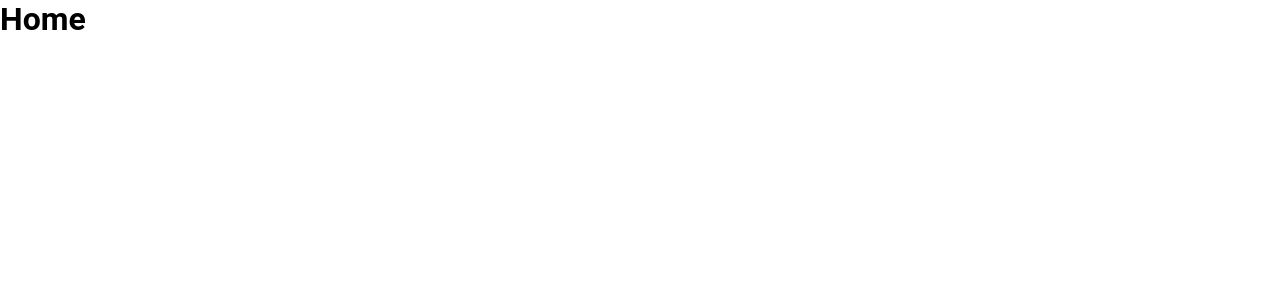
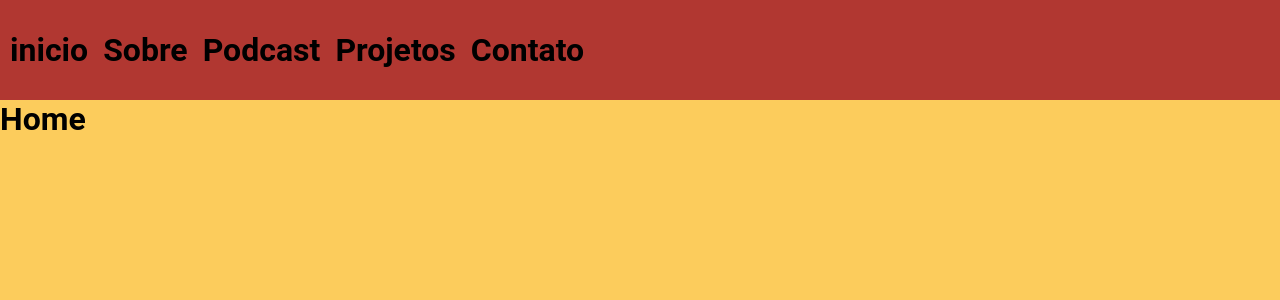
Before and after one commit to Icristolfe/pipoca-agil-frontend, a React (Vite) app: page /home in a window 1280 px wide. Shown: the top 300 px of the page. Built offline with nearby package versions, Linux system fonts and the light colour scheme; sample sign-in values are in the browser's storage.

Commit message:
update login and home

```diff
--- /dev/null
+++ b/src/components/Header/index.jsx
@@ -0,0 +1,14 @@
+import { Container } from './style'
+function Header() {
+  return (
+    <Container>
+      <h1>inicio</h1>
+      <h1>Sobre</h1>
+      <h1>Podcast</h1>
+      <h1>Projetos</h1>
+      <h1>Contato</h1>
+    </Container>
+  )
+}
+
+export default Header
--- /dev/null
+++ b/src/components/Header/style.jsx
@@ -0,0 +1,11 @@
+import styled from "styled-components";
+
+export const Container = styled.div`
+  background-color: #b13731;
+  width: 100vw;
+  height: 100px;
+  padding: 0px 10px ;
+  display: flex;
+  align-items: center;
+  gap: 15px;
+`
--- a/src/components/index.jsx
+++ b/src/components/index.jsx
@@ -3,3 +3,4 @@ export { default as CentralContainer } from './CentralContainer'
 export { default as Divider } from './Divider'
 export { default as Input } from './Input'
 export { default as Checkbox } from './Checkbox'
+export { default as Header} from './Header'
--- a/src/containers/Home/index.jsx
+++ b/src/containers/Home/index.jsx
@@ -1,9 +1,11 @@
-
+import { Container } from './style'
+import { Header } from '../../components'
 function Home () {
   return (
-    <div>
+    <Container>
+      <Header />
       <h1>Home</h1>
-    </div>
+    </Container>
   )
 }
 
--- /dev/null
+++ b/src/containers/Home/style.jsx
@@ -0,0 +1,7 @@
+import styled from 'styled-components'
+
+export const Container = styled.div`
+  background: #FCCC5C;
+  width: 100vw;
+  height: 100vh;
+`
--- a/src/containers/Login/index.jsx
+++ b/src/containers/Login/index.jsx
@@ -66,6 +66,7 @@ function Login() {
         localStorage.setItem('token', token)
         if (data.status === 201 || data.status === 200) {
           toast.success('Login bem-sucedido!')
+          navigate('/home')
         } else {
           toast.error('Falha ao fazer login. Verifique suas credenciais.')
         }
--- /dev/null
+++ b/src/routes/privateRoutes.jsx
@@ -0,0 +1,20 @@
+import PropTypes from 'prop-types'
+import { Navigate } from 'react-router-dom'
+
+function PrivateRoute({ children }) {
+  const token = localStorage.getItem('token')
+
+  if (!token) {
+    return <Navigate replace to="/login" />
+  }
+  // if (isAdmin && !JSON.parse(token).admin) {
+  //   return <Navigate replace to="/" />
+  // }
+  return children
+}
+
+export default PrivateRoute
+
+PrivateRoute.propTypes = {
+  children: PropTypes.oneOfType([PropTypes.func, PropTypes.component]),
+}
--- a/src/routes/routes.jsx
+++ b/src/routes/routes.jsx
@@ -1,6 +1,6 @@
-
-import { BrowserRouter, Routes, Route } from 'react-router-dom';
-import { Login, Splash, Cadastro, RecoveryPass, Home } from '../containers';
+import { BrowserRouter, Routes, Route } from 'react-router-dom'
+import { Login, Splash, Cadastro, RecoveryPass, Home } from '../containers'
+import PrivateRoute from './privateRoutes'
 
 function RoutesApp() {
   return (
@@ -11,10 +11,17 @@ function RoutesApp() {
         <Route path="/login" element={<Login />} />
         <Route path="/cadastro" element={<Cadastro />} />
         <Route path="/recuperarsenha" element={<RecoveryPass />} />
-        <Route path="/home" element={<Home />} />
+        <Route
+          path={"/home"}
+          element={
+            <PrivateRoute>
+              <Home />
+            </PrivateRoute>
+          }
+        />
       </Routes>
     </BrowserRouter>
-  );
+  )
 }
 
-export default RoutesApp;
+export default RoutesApp
```
